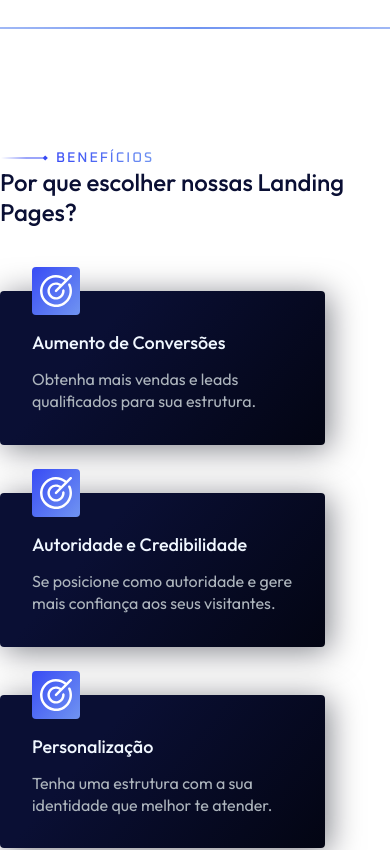
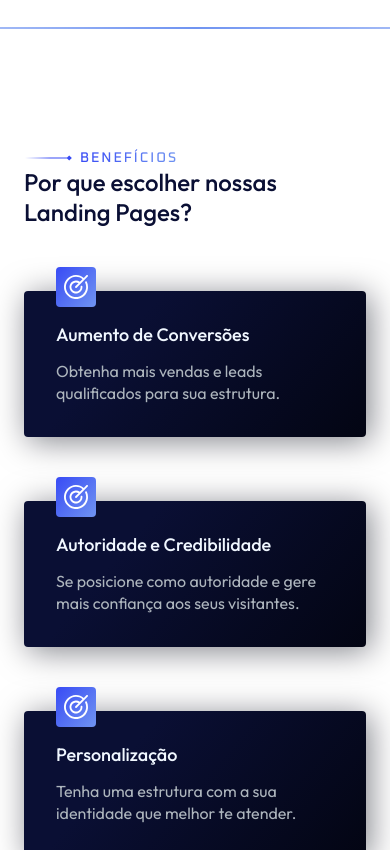
Before and after one commit to hiigorsilva/nexus-brand-page, a plain HTML site: page index.html in a window 390 px wide. Shown: the part 1001-1851 px from the top of the page. Drawn offline with nearby package versions, Linux system fonts and the light colour scheme.

Commit message:
:pencil: update css

```diff
--- a/assets/css/style-minify.css
+++ b/assets/css/style-minify.css
@@ -837,7 +837,7 @@ body::-webkit-scrollbar-thumb,
 @media (max-width: 1200px) {
   .hero,
   .info,
-  .target,
+  .advantage,
   .services,
   .portfolio,
   .faq,
@@ -845,8 +845,7 @@ body::-webkit-scrollbar-thumb,
   .about,
   .footer,
   .obg {
-    padding-left: 1.5rem;
-    padding-right: 1.5rem;
+    padding-inline: 1.5rem;
   }
   .popup-wrapper .popup .popup-close {
     top: 0rem;
@@ -854,7 +853,7 @@ body::-webkit-scrollbar-thumb,
   }
 }
 @media (max-width: 1068px) {
-  .target .card-target {
+  .advantage .card-advantage {
     justify-content: center;
     gap: 4rem 2rem;
   }
@@ -915,7 +914,7 @@ body::-webkit-scrollbar-thumb,
   .hero .content .headline img {
     max-width: 5rem;
   }
-  .target .card-target .item {
+  .advantage .card-advantage .item {
     max-width: none;
     width: 100%;
   }
@@ -1055,7 +1054,7 @@ body::-webkit-scrollbar-thumb,
       transparent 100%
     );
   }
-  .target .card-target .item img {
+  .advantage .card-advantage .item img {
     margin-top: -3.5rem;
     max-width: 2.5rem;
   }
```
